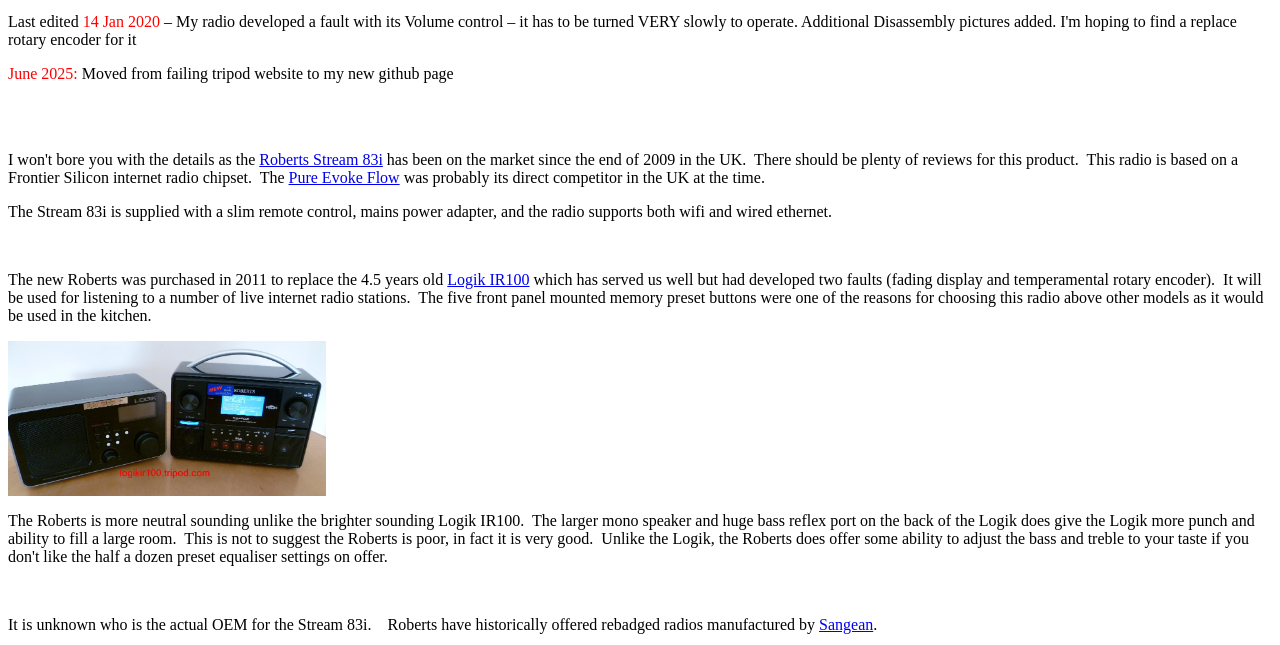
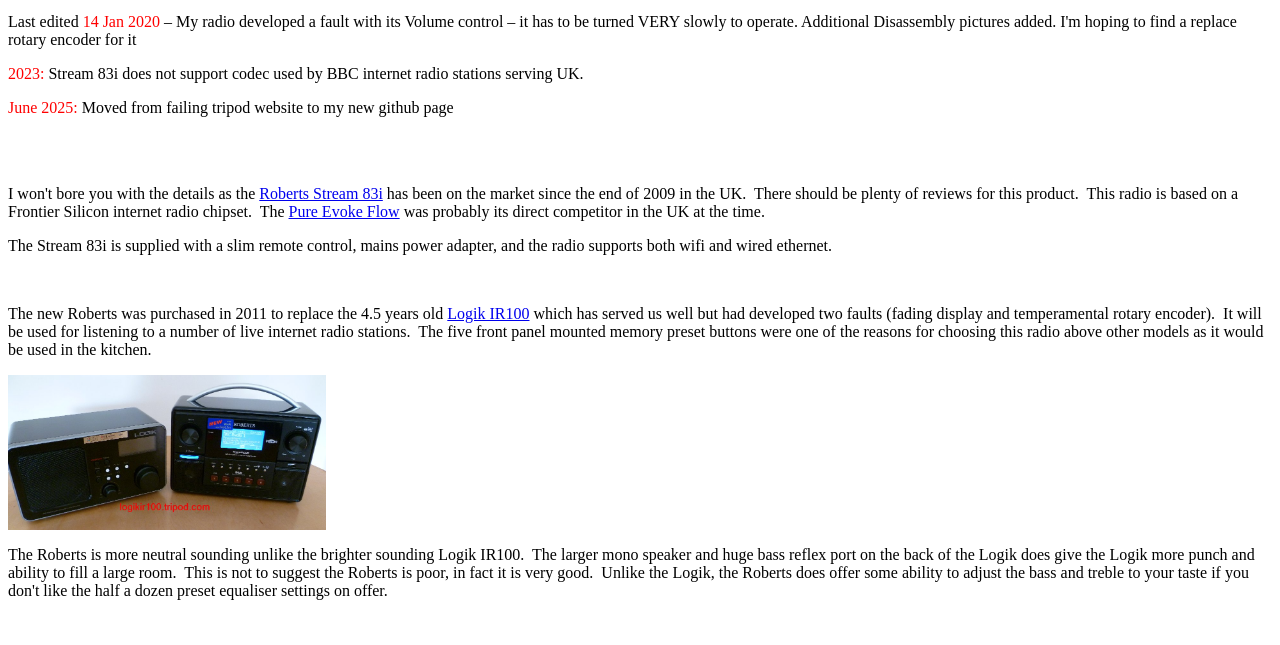
Before and after one commit to bill888uk/bill888uk.github.io, a plain HTML site: page roberts.htm in a window 1280 px wide. Shown: the part 155-800 px from the top of the page. Drawn offline with Linux system fonts and the light colour scheme.

Commit message:
Add files via upload

```diff
--- a/roberts.htm
+++ b/roberts.htm
@@ -5,7 +5,7 @@
 	<TITLE>Roberts Stream 83i Internet Radio</TITLE>
 	<META NAME="GENERATOR" CONTENT="OpenOffice.org 3.4.1  (Win32)">
 	<META NAME="CREATED" CONTENT="0;0">
-	<META NAME="CHANGED" CONTENT="20250620;5481775">
+	<META NAME="CHANGED" CONTENT="20250620;5500648">
 	<META NAME="KEYWORDS" CONTENT="My Roberts Stream 83i internet radio resource page Frontier Silicon">
 	<META NAME="ProgId" CONTENT="FrontPage.Editor.Document">
 	<META HTTP-EQUIV="Content-Language" CONTENT="en-gb">
@@ -29,6 +29,9 @@ instructions</P>
 My radio developed a fault with its Volume control &ndash; it has to
 be turned VERY slowly to operate. Additional Disassembly pictures
 added. I'm hoping to find a replace rotary encoder for it</FONT></P>
+<P><FONT COLOR="#ff0000">2023: </FONT><FONT COLOR="#000000">Stream
+83i does not support codec used by BBC internet radio stations
+serving UK.</FONT></P>
 <P><FONT COLOR="#ff0000">June 2025:</FONT><FONT COLOR="#000000">
 Moved from failing tripod website to my new github page</FONT></P>
 <P><BR><BR>
```
